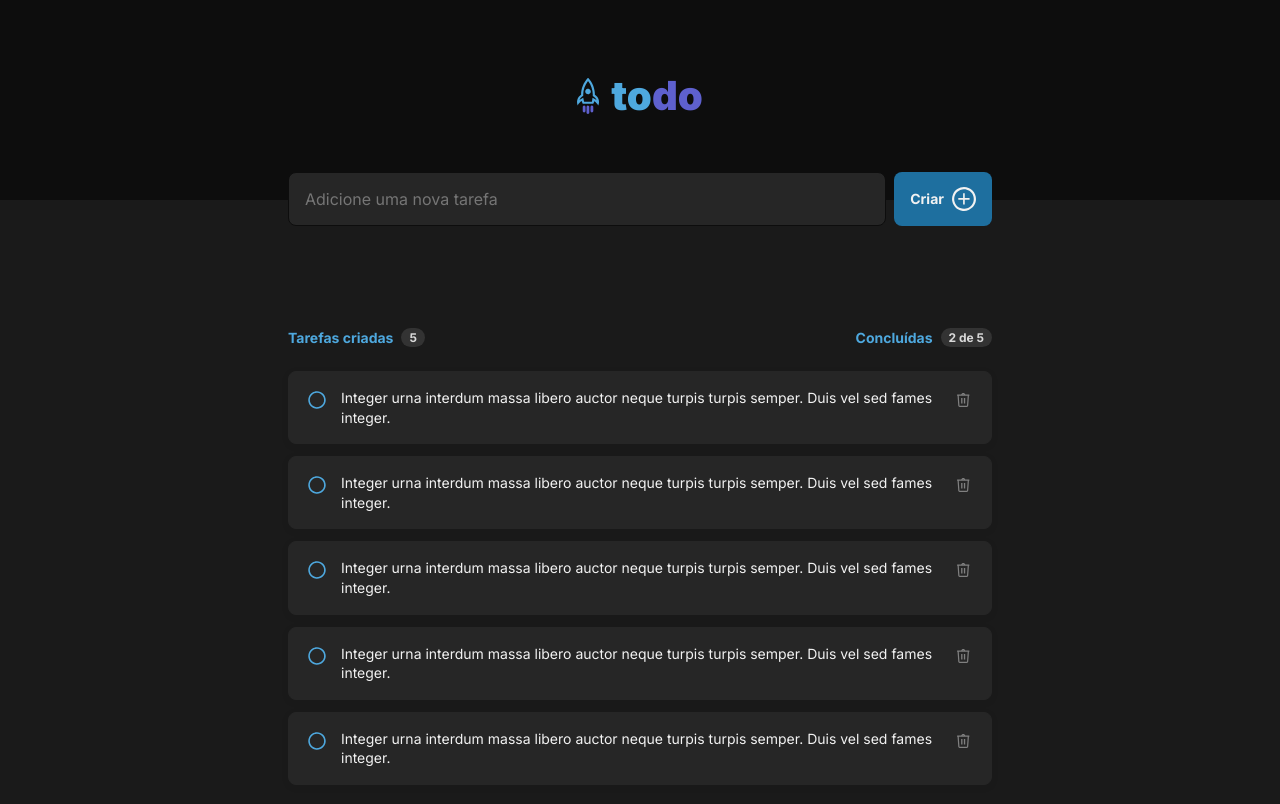
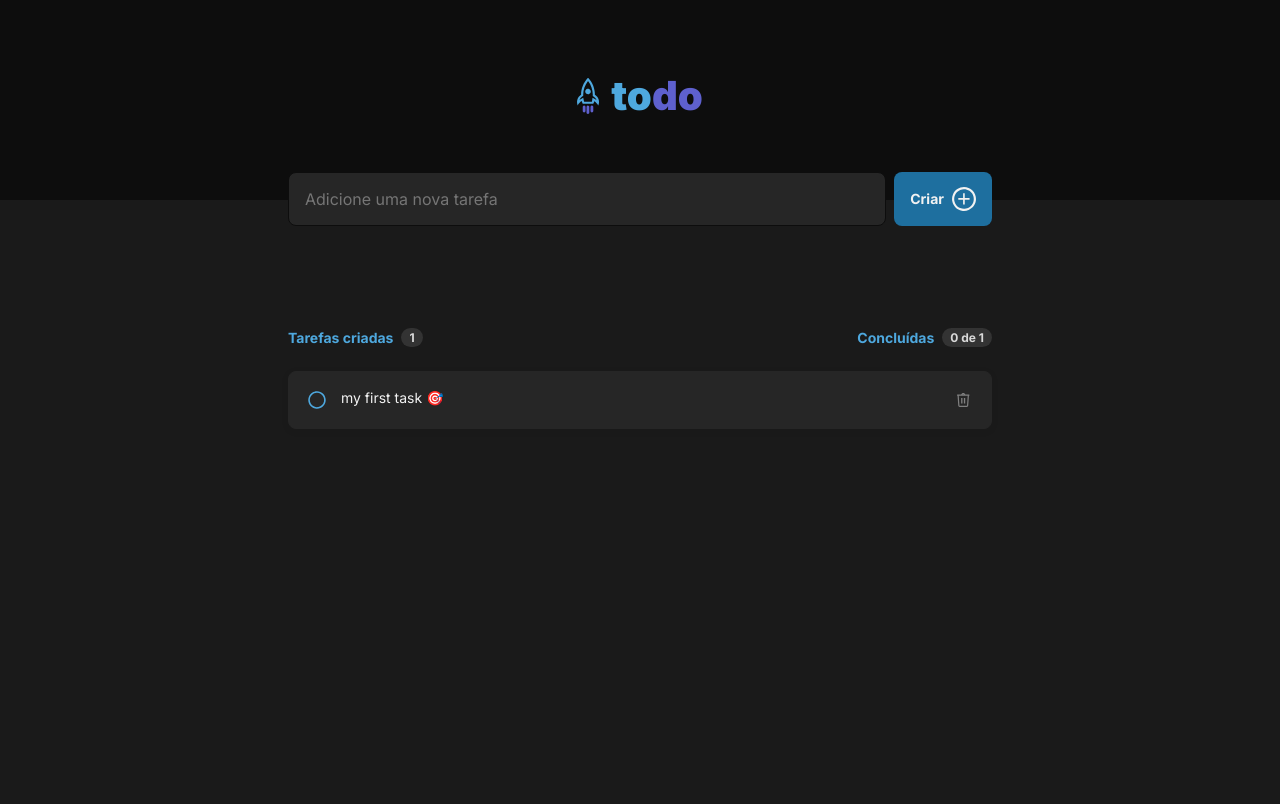
Before and after one commit to Marcos2Junior/Ignite-d1-ToDoList, a React (Vite) app in the folder ToDoList/: page / in a window 1280 px wide. Shown: the top 804 px of the page. Built offline with nearby package versions, Linux system fonts and the light colour scheme.

Commit message:
listing tasks

```diff
--- a/ToDoList/src/App.tsx
+++ b/ToDoList/src/App.tsx
@@ -4,6 +4,15 @@ import styles from './App.module.css';
 
 import './global.css';
 import { Tasks } from './components/Tasks';
+import { ITask } from './interfaces/ITask';
+
+const tasks : ITask[] = [
+  {
+    id:1,
+    task: "my first task 🎯",
+    created: new Date()
+  }
+]
 
 export function App() {
   return (
@@ -11,7 +20,7 @@ export function App() {
       <Header />
       <main className={styles.wrapper}>
         <NewTask />
-        <Tasks />
+        <Tasks tasks={tasks} />
       </main>
     </div>
   );
--- a/ToDoList/src/components/Task.module.css
+++ b/ToDoList/src/components/Task.module.css
@@ -9,6 +9,10 @@
     border: 1px solid var(--gray-500);
     background: var(--gray-500);
     box-shadow: 0px 2px 8px 0px rgba(0,0,0, 0.06);
+}
+
+.task span {
+    width: 100%;
 }
 
 button {
--- a/ToDoList/src/components/Task.tsx
+++ b/ToDoList/src/components/Task.tsx
@@ -10,11 +10,15 @@ import noCheckImg from '../assets/nocheck.svg';
 import noCheckHoverImg from '../assets/nocheck-hover.svg';
 
 import { useState } from 'react';
+import { ITask } from '../interfaces/ITask';
 
-export function Task() {
+export function Task({ ...Task } : ITask) {
 
     const [checkOver, setCheckOver] = useState(false);
     const [trashOver, setTrashOver] = useState(false);
+
+    const selectedImgCheckHover = Task.finished !== undefined ? checkHoverImg : noCheckHoverImg;
+    const selectedImgCheck = Task.finished !== undefined ? checkImg : noCheckImg;
 
     return (
         <div className={style.task}>
@@ -23,11 +27,11 @@ export function Task() {
                 onMouseOut={() => setCheckOver(false)}
                 className={style.nocheck}>
                     <img
-                        src={checkOver ? noCheckHoverImg : noCheckImg}
+                        src={checkOver ? selectedImgCheckHover : selectedImgCheck}
                         alt=""
                     />
             </button>
-            <span>Integer urna interdum massa libero auctor neque turpis turpis semper. Duis vel sed fames integer.</span>
+            <span>{Task.task}</span>
             <button
                 onMouseOver={() => setTrashOver(true)}
                 onMouseOut={() => setTrashOver(false)}
--- a/ToDoList/src/components/Tasks.tsx
+++ b/ToDoList/src/components/Tasks.tsx
@@ -1,36 +1,43 @@
 import style from './Tasks.module.css';
 import imgClipboard from '../assets/clipboard.svg';
 import { Task } from './Task';
+import { ITaskList } from '../interfaces/ITaskList';
 
-export function Tasks(){
+export function Tasks({tasks} : ITaskList){
     return (
         <div className={style.tasks}>
             <div className={style.header}>
                 <div>
                     <span>Tarefas criadas</span>
-                    <span>5</span>
+                    <span>{tasks.length}</span>
                 </div>
                 <div>
                     <span>Concluídas</span>
-                    <span>2 de 5</span>
+                    <span>{tasks.filter(x => x.finished !== undefined).length} de {tasks.length}</span>
                 </div>
             </div>
-
+            {
+                tasks?.length > 0 ? (
                     <div className={style.content}>
-                <Task />
-                <Task />
-                <Task />
-                <Task />
-                <Task />
+                        {tasks.map(task => {
+                            return <Task
+                                        task={task.task}
+                                        id={task.id}
+                                        created={task.created}
+                                        finished={task.finished}
+                                        key={task.id}
+                                    />
+                        })}
                     </div>
-
-            {/* <div className={style.nocontent}>
+                ) :
+                    <div className={style.nocontent}>
                         <img src={imgClipboard} alt="" />
                         <div>
                             <p>Você ainda não tem tarefas cadastradas</p>
                             <p>Crie tarefas e organize seus itens a fazer</p>
                         </div>
-            </div> */}
+                    </div>
+            }
         </div>
     );
 }
--- /dev/null
+++ b/ToDoList/src/interfaces/ITask.ts
@@ -0,0 +1,6 @@
+export interface ITask {
+    id: number,
+    task: string,
+    created: Date,
+    finished?: Date
+}
--- /dev/null
+++ b/ToDoList/src/interfaces/ITaskList.ts
@@ -0,0 +1,5 @@
+import { ITask } from "./ITask";
+
+export interface ITaskList {
+    tasks: ITask[]
+}
```
Lines whose indentation alone changed are shown as unchanged.
